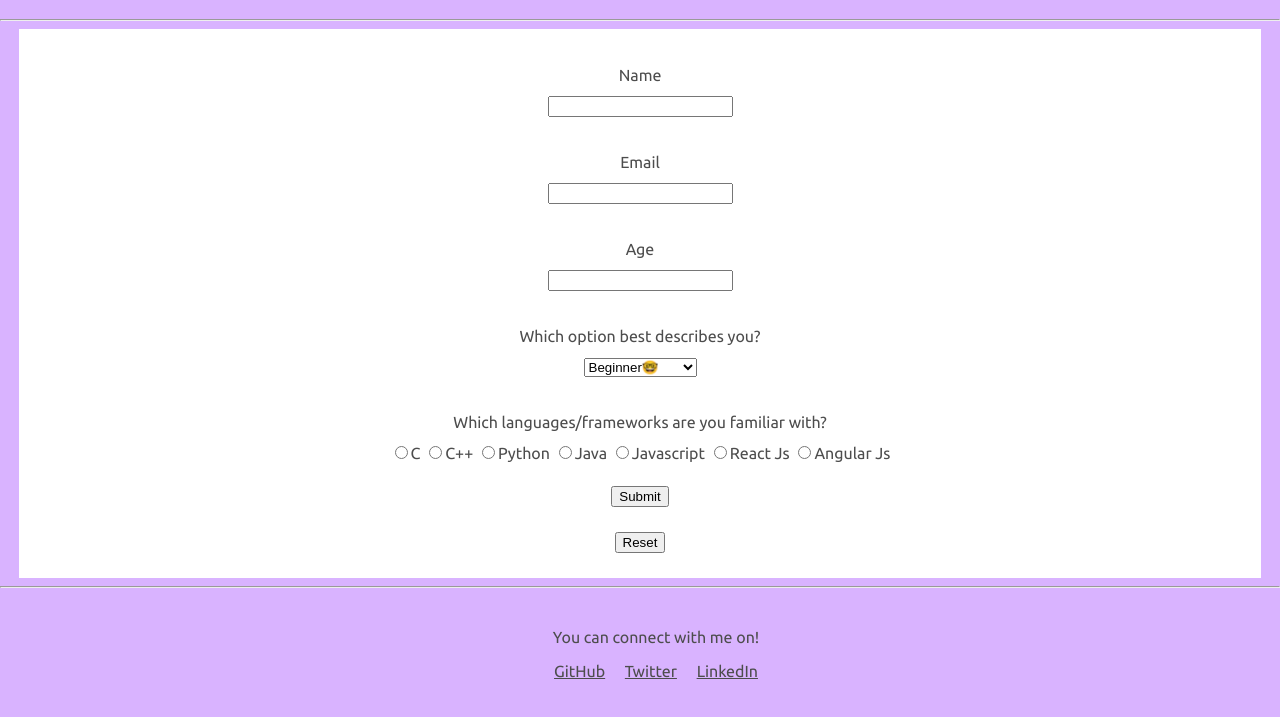
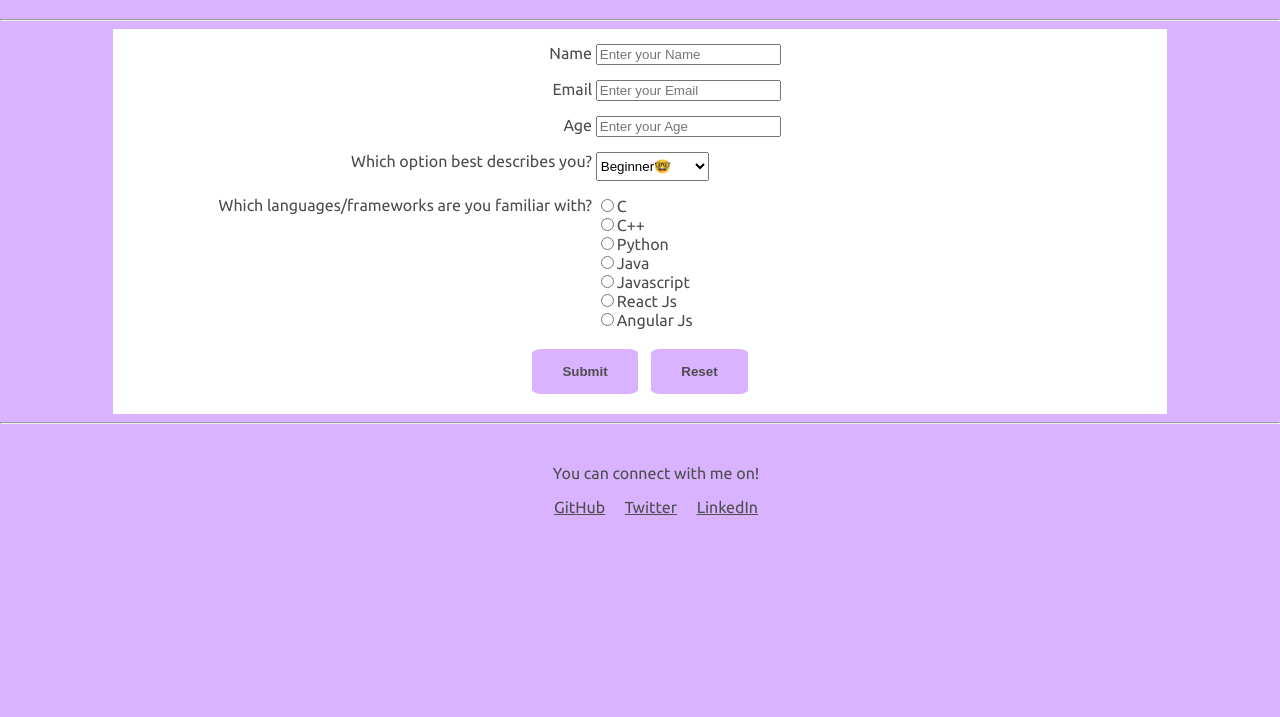
Before and after one commit to anjalid26/survey_form, a plain HTML site: page index.html in a window 1280 px wide. Shown: the part 61-778 px from the top of the page. Drawn offline with Linux system fonts and the light colour scheme.

Commit message:
style : submit and clear button

```diff
--- a/index.html
+++ b/index.html
@@ -27,7 +27,7 @@
                     <label> Name </label>
                 </div>
                 <div class="input-tab">
-                    <input type="text" name="Name">
+                    <input type="text" name="Name" placeholder="Enter your Name">
                 </div>
             </div>
 
@@ -36,7 +36,7 @@
                     <label> Email </label>
                 </div>
                 <div class="input-tab">
-                    <input type="email" name="Email">
+                    <input type="email" name="Email" placeholder="Enter your Email">
                 </div>
             </div>
 
@@ -45,7 +45,7 @@
                     <label> Age </label>
                 </div>
                 <div class="input-tab">
-                    <input type="number" name="Age">
+                    <input type="number" name="Age" placeholder="Enter your Age">
                 </div>
             </div>
 
@@ -54,7 +54,7 @@
                     <label> Which option best describes you? </label>
                 </div>
                 <div class="select-tab">
-                    <select>
+                    <select id="select-box">
                         <option>Beginner🤓</option>
                         <option>Intermediate🤠</option>
                         <option>Pro😎</option>
@@ -68,11 +68,17 @@
                 </div>
                 <div class="input-tab">
                     <input type="radio" value="C" name="C"><label>C</label>
+                    <br>
                     <input type="radio" value="C++" name="C++"><label>C++</label>
+                    <br>
                     <input type="radio" value="Python" name="Python"><label>Python</label>
+                    <br>
                     <input type="radio" value="Java" name="Java"><label>Java</label>
+                    <br>
                     <input type="radio" value="Javascript" name="Javascript"><label>Javascript</label>
+                    <br>
                     <input type="radio" value="React Js" name="React Js"><label>React Js</label>
+                    <br>
                     <input type="radio" value="Angular Js" name="Angular Js"><label>Angular Js</label>
                 </div>
             </div>
@@ -94,10 +100,6 @@
     <footer class="footer">
 
         <div class="footer-header">
-            <!-- About! <br> -->
-            <!-- Want to learn Minion's language?
-            Also known as Minionese or Banana Language! <br>
-            Try this translator by entering any english sentence and you will get the minion-version of it. <br> -->
             You can connect with me on! <br>
         </div>
 
--- a/style.css
+++ b/style.css
@@ -16,7 +16,7 @@ body {
 
 #title {
     color: var(--secondary-color);
-    font-weight: bold;
+    font-weight: bolder;
     text-align: center;
     width: 100%;
     margin: auto;
@@ -26,8 +26,8 @@ body {
     color: var(--secondary-color);
     background-color: white;
     margin: auto;
-    width: 95%;
-    padding: 1%;
+    width: 80%;
+    padding: 15px;
 }
 
 #survey-form {
@@ -35,23 +35,64 @@ body {
 }
 
 .row-tab {
-    padding: 1%;
+    padding-bottom: 15px;
+    display: block;
 }
 
 .label-tab {
-    padding: 1%;
+    display: inline-block;
+    width: 45%;
+    text-align: right;
+    vertical-align: top;
 }
 
 .input-tab {
-    /* padding: 1%; */
+    display: inline-block;
+    width: 54%;
+    text-align: left;
+}
+
+.select-tab {
+    display: inline-block;
+    width: 54%;
+    text-align: left;
+}
+
+#select-box {
+    padding: 5px 0px;
 }
 
 .submit-form {
-    padding: 1%;
+    display: inline-block;
+    padding: 5px;
 }
 
 .clear-form {
-    padding: 1%;
+    display: inline-block;
+    padding: 5px;
+}
+
+#submit {
+    padding: 15px 30px;
+    margin: auto;
+    max-width: 100%;
+    border-radius: 10%;
+    border: 10px;
+    background-color: var(--primary-color);
+    color: var(--secondary-color);
+    font-weight: bold;
+    /* font-size: 15px; */
+}
+
+#clear {
+    padding: 15px 30px;
+    margin: auto;
+    max-width: 100%;
+    border-radius: 10%;
+    border: 10px;
+    background-color: var(--primary-color);
+    color: var(--secondary-color);
+    font-weight: bold;
 }
 
 
@@ -62,7 +103,7 @@ body {
 
 /* links */
 a:hover {
-    font-weight: bold;
+    font-weight: bolder;
 }
 
 a {
@@ -74,7 +115,7 @@ a {
     background-color: var(--primary-color);
     padding: 2rem 1rem;
     text-align: center;
-    border-top-right-radius: 1rem;
+    /* border-top-right-radius: 1rem; */
     margin: 0px;
     width: 100%;
     position: relative;
```
